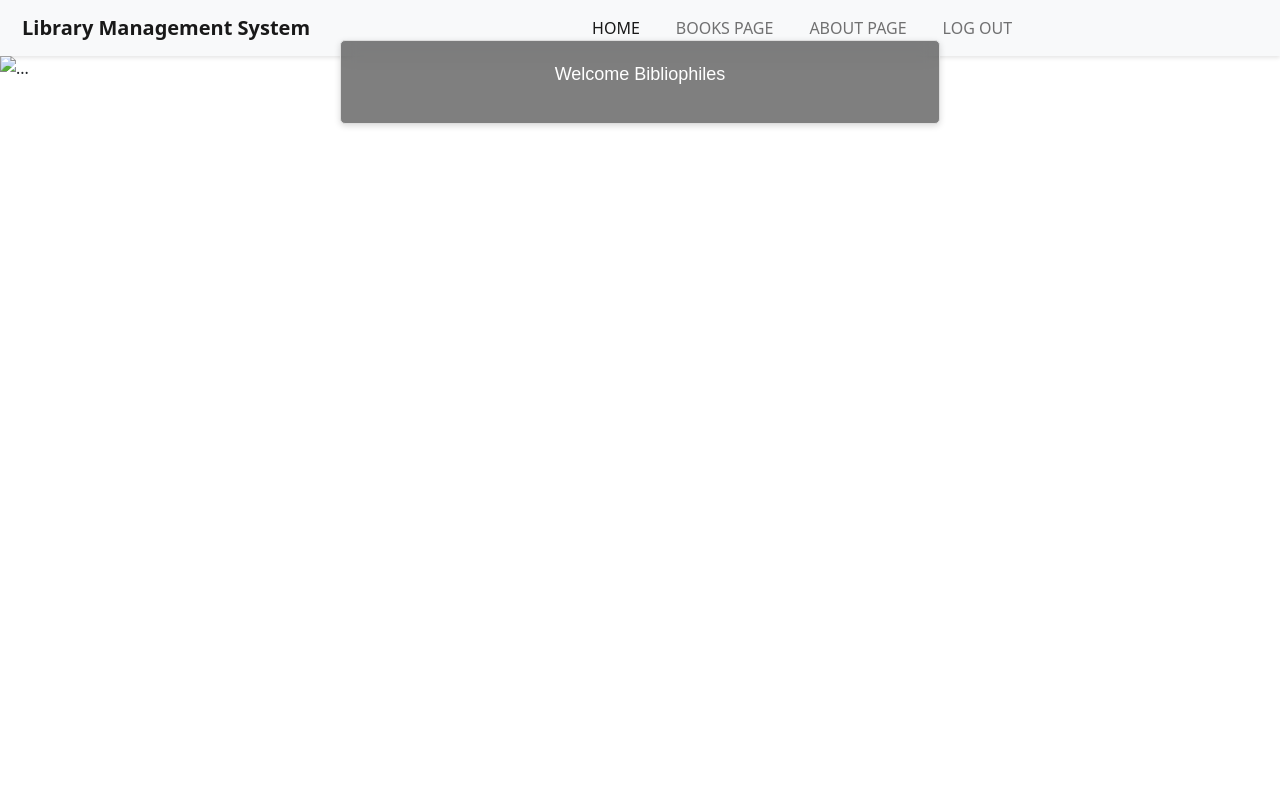
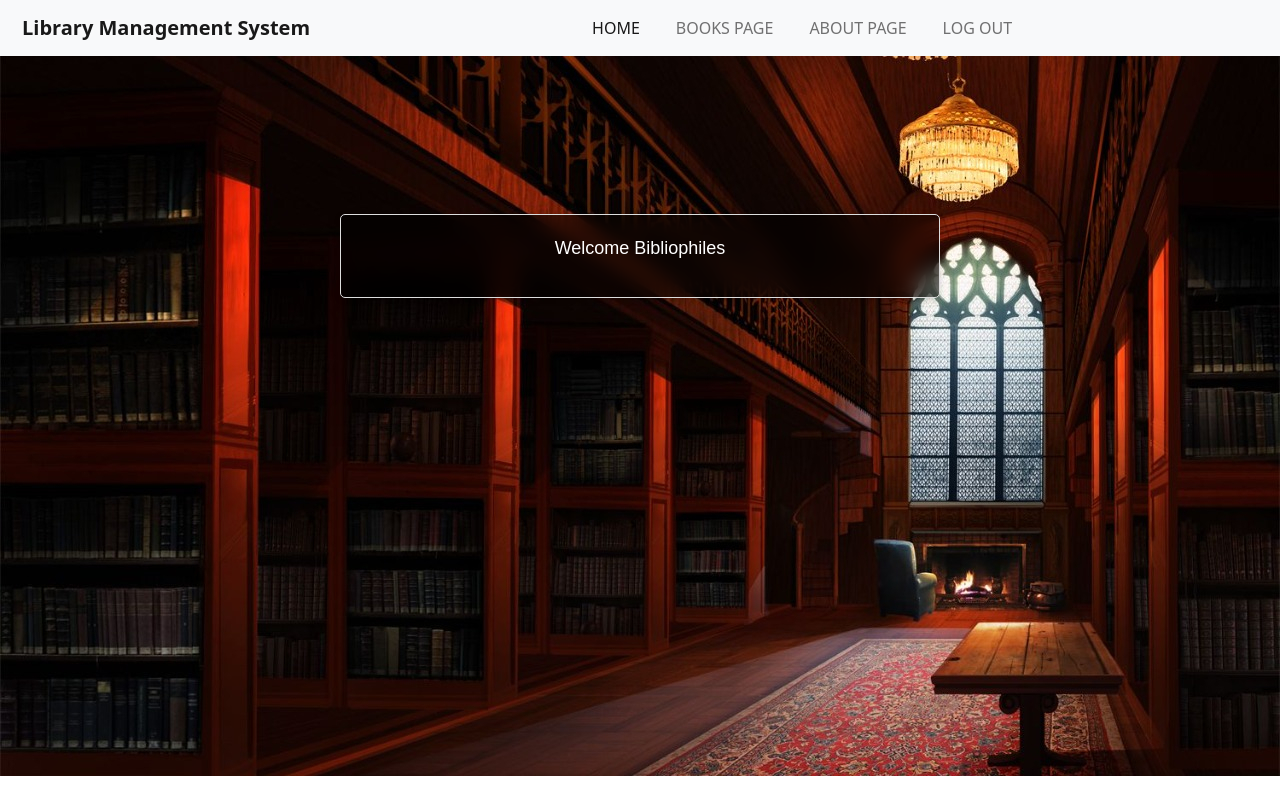
Before and after one commit to Poorna-Vaishnavi/LibraryMS, a plain HTML site: page home.html in a window 1280 px wide. Drawn offline with nearby package versions, Linux system fonts and the light colour scheme.

Commit message:
added image

```diff
--- a/home.html
+++ b/home.html
@@ -40,7 +40,7 @@
 
 
           <div class="mainp">
-            <img src="lib.jpg" class="d-block w-100" alt="...">
+            <img src="My project.jpg" class="d-block w-100" alt="...">
             <div class='home'>
               <p> Welcome Bibliophiles</p>
 
```
Also changed, not shown: My project.jpg (added), v.jpeg (added).
